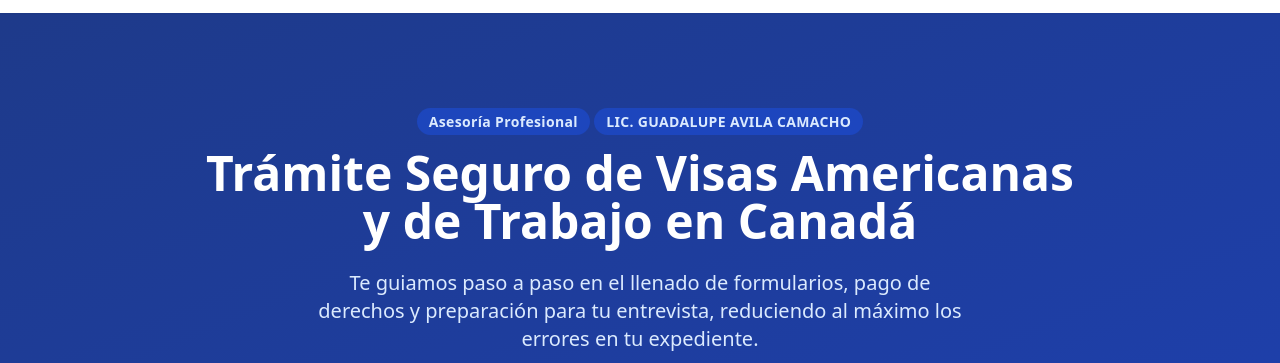
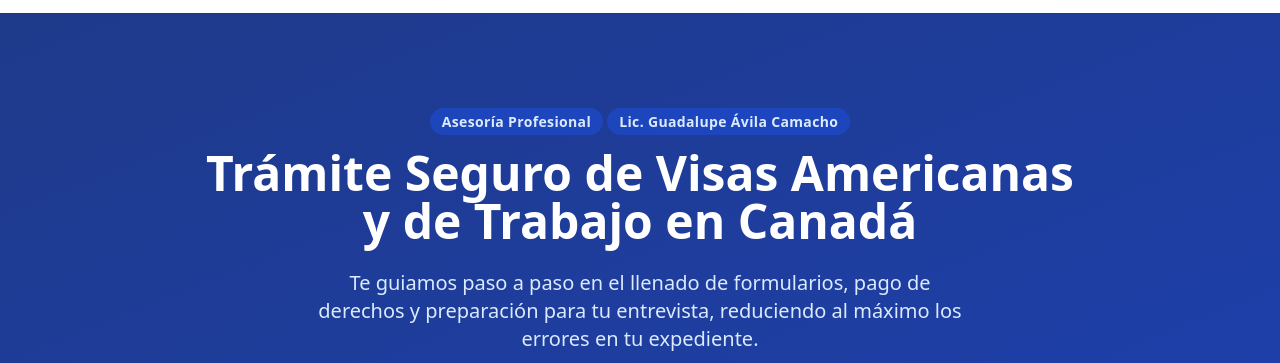
Before and after one commit to rocasaav/pagina-visas, a plain HTML site: page index.html in a window 1280 px wide. Shown: the part 63-426 px from the top of the page. Drawn offline with nearby package versions, Linux system fonts and the light colour scheme.

Commit message:
Actualización de código

```diff
--- a/index.html
+++ b/index.html
@@ -32,7 +32,7 @@
     <section class="bg-gradient-to-br from-blue-900 to-blue-800 text-white py-16 md:py-24 px-4">
         <div class="max-w-4xl mx-auto text-center">
             <span class="bg-blue-700/60 text-blue-100 text-xs md:text-sm font-semibold px-3 py-1 rounded-full  tracking-wide">Asesoría Profesional</span>
-            <span class="bg-blue-700/60 text-blue-100 text-xs md:text-sm font-semibold px-3 py-1 rounded-full  tracking-wide">LIC. GUADALUPE AVILA CAMACHO</span>
+            <span class="bg-blue-700/60 text-blue-100 text-xs md:text-sm font-semibold px-3 py-1 rounded-full  tracking-wide">Lic. Guadalupe Ávila Camacho</span>
             <h1 class="text-3xl md:text-5xl font-extrabold mt-4 mb-6 leading-tight">
                 Trámite Seguro de Visas Americanas y de Trabajo en Canadá
             </h1>
```
